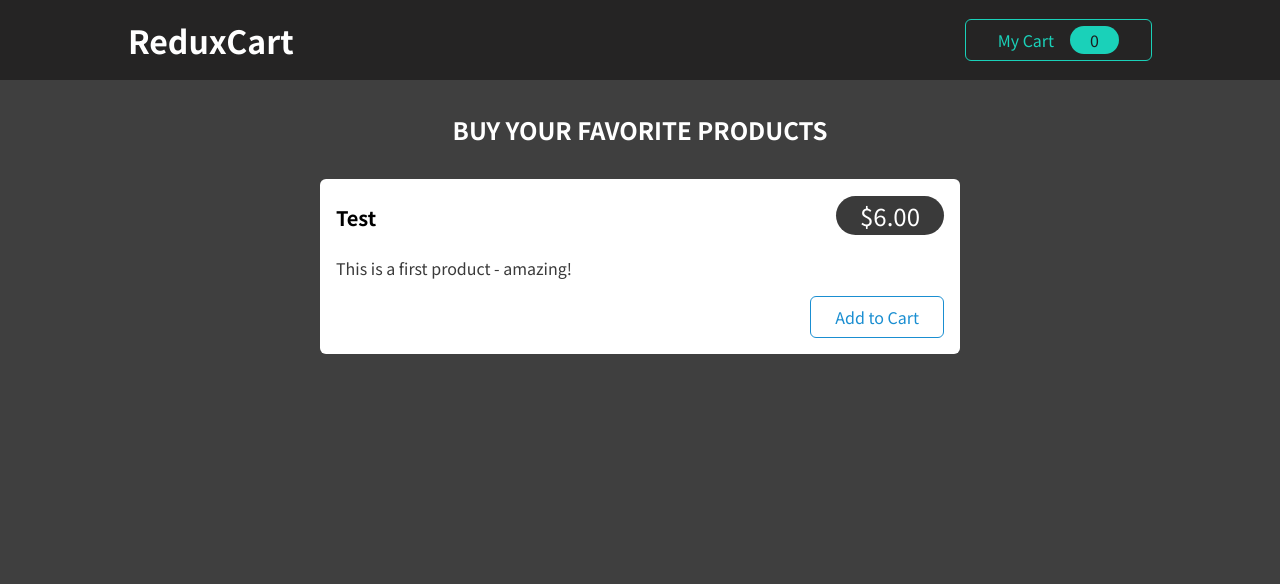
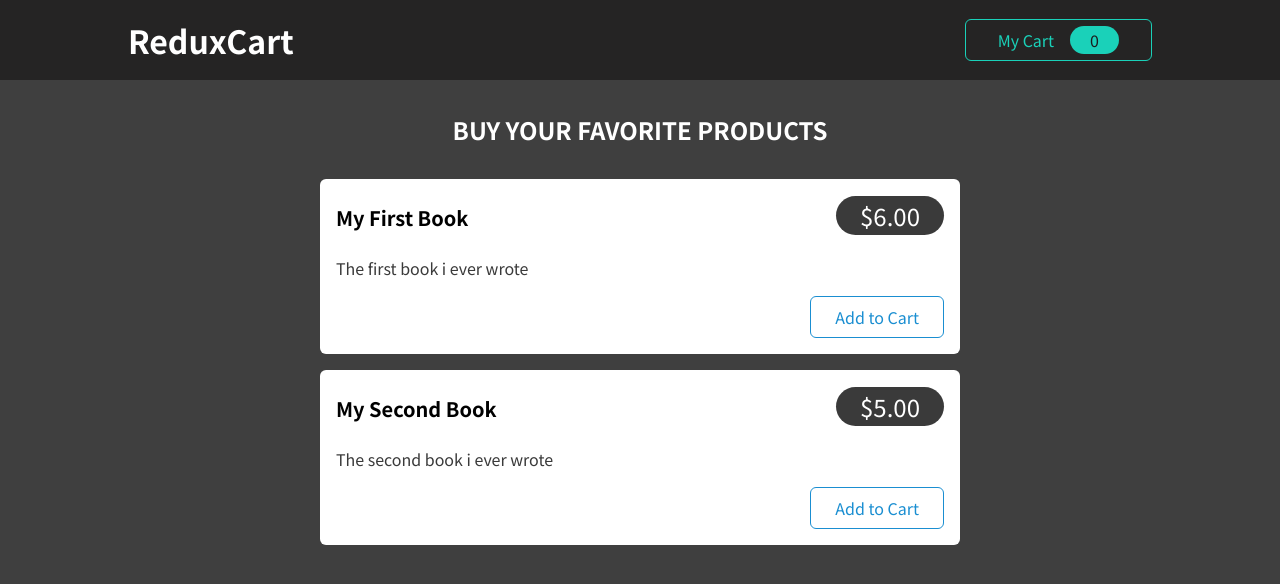
Before and after one commit to HeadYZ/redux-cart, a React (Create React App) app: page / in a window 1280 px wide. Shown: the top 584 px of the page. Built offline with nearby package versions, Linux system fonts and the light colour scheme.

Commit message:
add DUMMY PRODUCTS

```diff
--- a/src/components/Shop/Products.js
+++ b/src/components/Shop/Products.js
@@ -1,19 +1,27 @@
-import ProductItem from './ProductItem';
-import classes from './Products.module.css';
+import ProductItem from './ProductItem'
+import classes from './Products.module.css'
 
-const Products = (props) => {
+const DUMMY_PRODUCTS = [
+	{ price: 6, title: 'My First Book', description: 'The first book i ever wrote' },
+	{ price: 5, title: 'My Second Book', description: 'The second book i ever wrote' },
+]
+
+const Products = props => {
 	return (
 		<section className={classes.products}>
 			<h2>Buy your favorite products</h2>
 			<ul>
+				{DUMMY_PRODUCTS.map(product => (
 					<ProductItem
-          title='Test'
-          price={6}
-          description='This is a first product - amazing!'
+						key={product.title}
+						title={product.title}
+						price={product.price}
+						description={product.description}
 					/>
+				))}
 			</ul>
 		</section>
-  );
-};
+	)
+}
 
-export default Products;
+export default Products
--- a/src/store/cart.js
+++ b/src/store/cart.js
@@ -1,4 +1,4 @@
-import { createSlice, current } from '@reduxjs/toolkit'
+import { createSlice } from '@reduxjs/toolkit'
 
 const cartSlice = createSlice({
 	name: 'cart',
```
Lines whose indentation alone changed are shown as unchanged.
